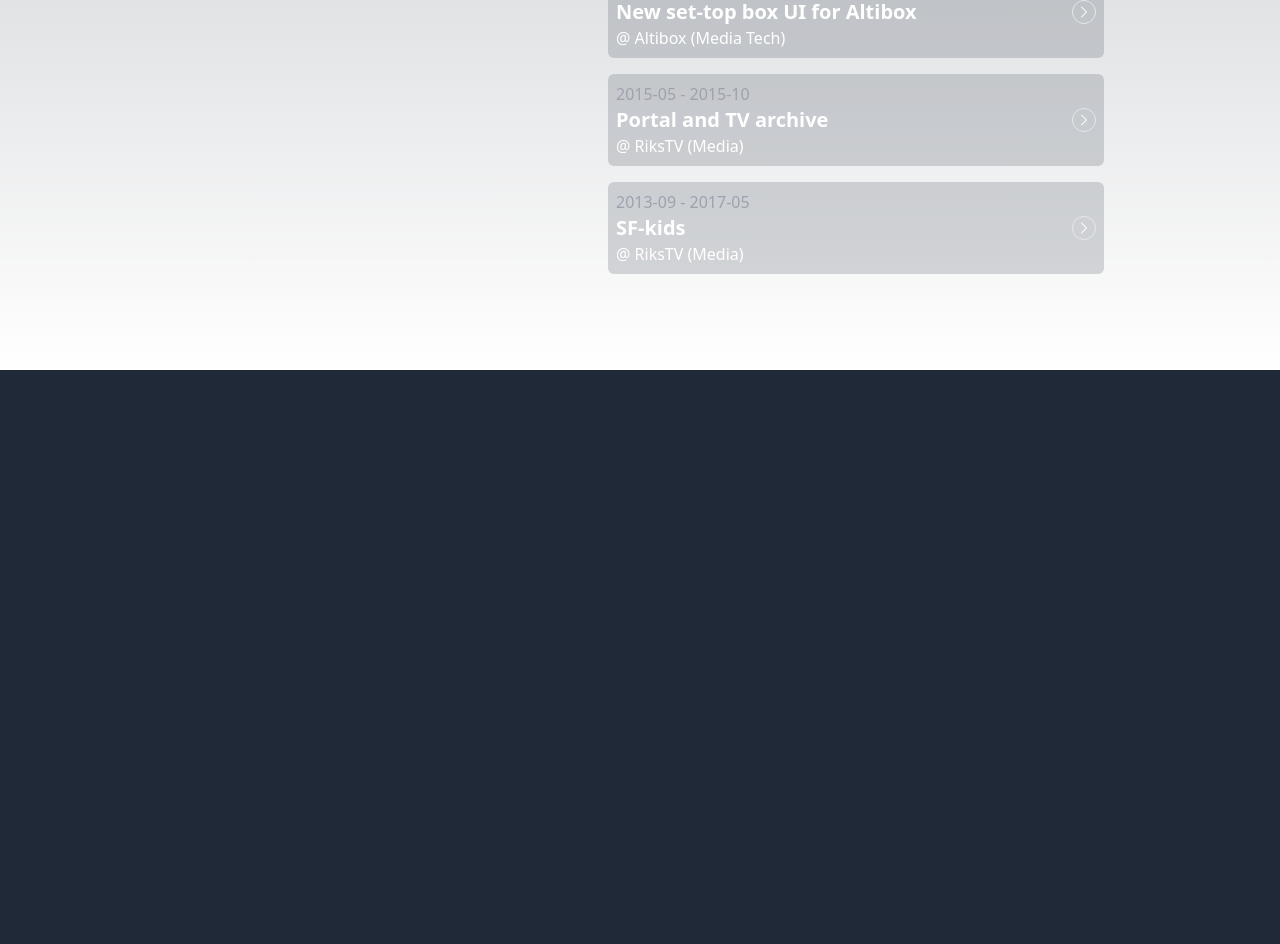
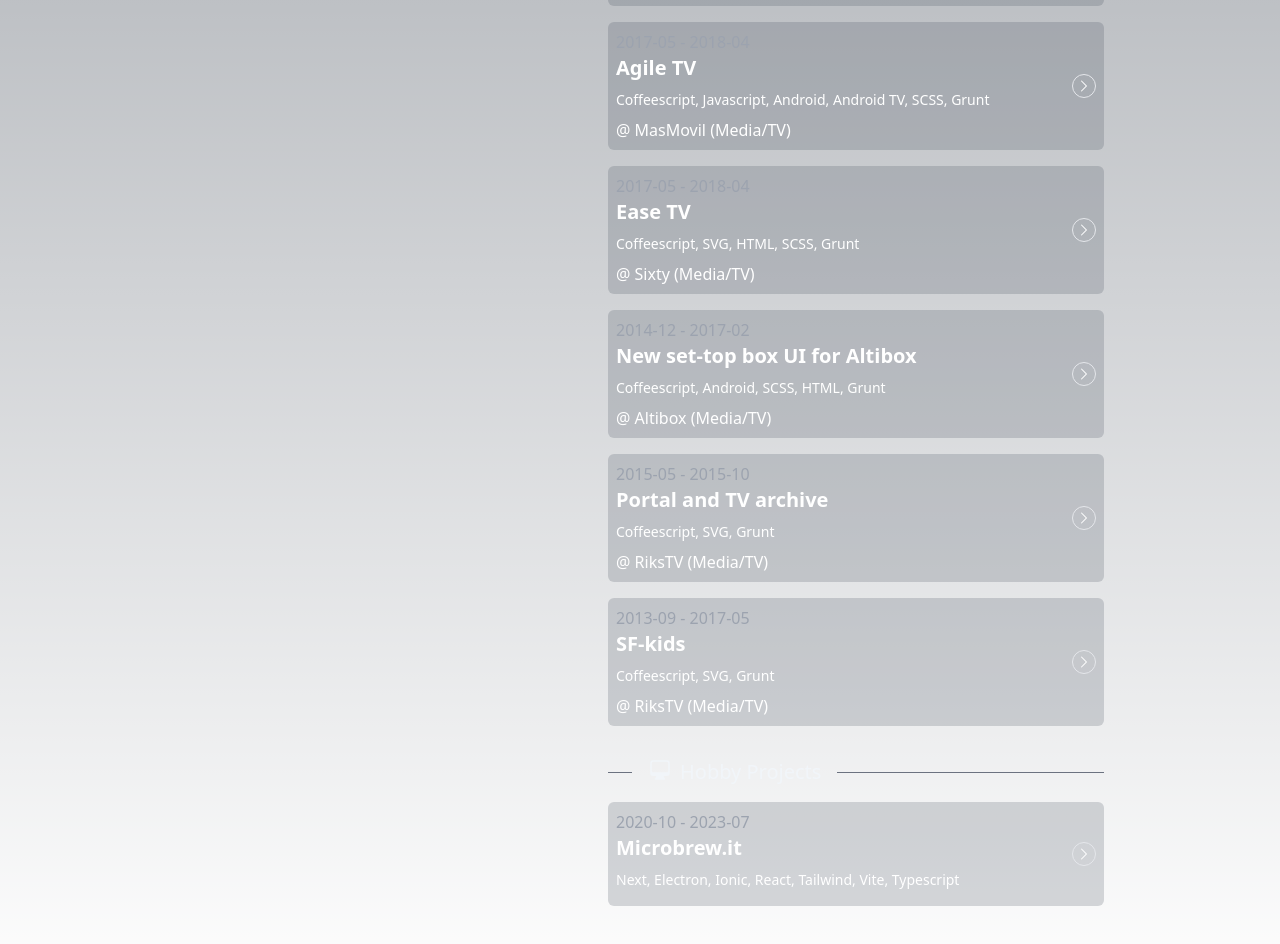
Before and after one commit to Torthu/thuneio, a Next.js app: page / in a window 1280 px wide. Shown: the part 2434-3378 px from the top of the page. Before the commit the page ends 2804 px from the top, so only its background shows below. Built offline with nearby package versions, Linux system fonts and the light colour scheme.

Commit message:
update CV

```diff
--- a/src/app/cv/RightCol.tsx
+++ b/src/app/cv/RightCol.tsx
@@ -47,6 +47,17 @@
       {cvdata.projects.map((project, i) => (
         <Project key={`project-${i}`} {...project} lang={lang} />
       ))}
+
+      <SectionHeader className="mt-4">
+        <FlexRow className="gap-2">
+          <ComputerDesktopIcon className="w-6 h-6 print:hidden" />
+          {lang === "en" ? "Hobby Projects" : "Hobbyprosjekter"}
+        </FlexRow>
+      </SectionHeader>
+
+      {cvdata.hobbyProjects.map((project, i) => (
+        <Project key={`project-${i}`} {...project} lang={lang} />
+      ))}
     </FlexCol>
   );
 }
--- a/src/components/molecules/Project.tsx
+++ b/src/components/molecules/Project.tsx
@@ -12,6 +12,7 @@
   role,
   title,
   summary,
+  technologies,
   lang,
 }: any) {
   const [toggle, setToggle] = useState<boolean>(false);
@@ -30,9 +31,14 @@
           <div className="text-xl font-extrabold print:font-bold print:text-sm">
             {title[lang]}
           </div>
-          <div>
-            @ {client} ({industry[lang]})
-          </div>
+          <div className="text-sm my-2">{technologies.join(", ")}</div>
+          {(client || industry) && (
+            <>
+              <div>
+                @ {client} {industry && <>({industry[lang]})</>}
+              </div>
+            </>
+          )}
         </FlexCol>
         <ChevronToggle toggle={toggle} />
       </FlexRow>
@@ -42,9 +48,11 @@
           toggle ? "" : "hidden"
         } print:block print:border-0 print:px-0`}
       >
-        <div>
-          {lang === "en" ? "Role" : "Rolle"}: {role[lang]}
-        </div>
+        {role && (
+          <div>
+            {lang === "en" ? "Role" : "Rolle"}: {role[lang]}
+          </div>
+        )}
         <div>{summary[lang]}</div>
       </FlexCol>
     </CvCard>
--- a/src/data/cvdata.tsx
+++ b/src/data/cvdata.tsx
@@ -176,6 +176,29 @@
     },
   ],
 
+  hobbyProjects: [
+    {
+      start: new Date(2020, 9),
+      end: new Date(),
+      client: undefined,
+      employer: undefined,
+      title: { no: "Microbrew.it", en: "Microbrew.it" },
+      technologies: [
+        "Next",
+        "Electron",
+        "Ionic",
+        "React",
+        "Tailwind",
+        "Vite",
+        "Typescript",
+      ],
+      summary: {
+        no: "Nettsted og applikasjon med informasjon og kalkulatorer for ølbrygging.",
+        en: "Website and application with information and calculators for beer brewing.",
+      },
+    },
+  ],
+
   projects: [
     {
       start: new Date(2023, 9),
@@ -185,9 +208,10 @@
       title: { no: "KS Fiks", en: "KS Fiks" },
       industry: { no: "Offentlig sektor", en: "Public Sector" },
       role: { no: "Seniorutvikler", en: "Senior Developer" },
+      technologies: ["Angular", "NGRX", "NX", "SASS", "Typescript"],
       summary: {
-        no: "Vedlikehold og videreutvikling av KS' fiks platform, som inneholder bl.a innbyggerrettede tjenester som \"Min Kommune\".",
-        en: "Development and maintenance of KS' fiks platform, that contains, amongst other services, citizen directed services such as \"Min Kommune\" (\"My County\").",
+        no: 'Vedlikehold og videreutvikling av KS\' fiks platform, som inneholder bl.a innbyggerrettede tjenester som "Min Kommune".',
+        en: 'Development and maintenance of KS\' fiks platform, that contains, amongst other services, citizen directed services such as "Min Kommune" ("My County").',
       },
     },
     {
@@ -198,6 +222,15 @@
       title: { no: "Betalingsgrenser", en: "Payment limits" },
       industry: { no: "Bank og Finans", en: "Banking" },
       role: { no: "Seniorutvikler", en: "Senior Developer" },
+      technologies: [
+        "React",
+        "Redux",
+        "Redux-Sagas",
+        "Styled Components",
+        "Typescript",
+        "Webpack",
+        "Turbo",
+      ],
       summary: {
         no: "Sbanken ville innføre betalingsgrenser for overføringer og betalinger både innenlands og utenlands. Gjennom prosjektet implementerte vi både konfigurasjonsmuligheter for beløpsgrenser samt validering og feilhåndtering i de ulike betalingsskjermene.",
         en: "Sbanken wanted to introduce payment limits for transfers and payments both domestically and internationally. Through the project we implemented both a micro frontend react application for configuration of payment limits as well as validation and error handlig for the different payment forms.",
@@ -212,6 +245,7 @@
         no: "Selvbetjent salg av Frendes personforsikringsprodukter",
         en: "Self-service sales of Frende's life insurance products.",
       },
+      technologies: ["React", "React Hooks", "Typescript", "SVG", "SCSS"],
       industry: { no: "Forsikring", en: "Insurance" },
       role: { no: "Seniorutvikler", en: "Senior Developer" },
       summary: {
@@ -228,6 +262,13 @@
         no: "Ny nettbutikk",
         en: "New web shop",
       },
+      technologies: [
+        "React",
+        "React Hooks",
+        "Typescript",
+        "Javascript",
+        "SCSS",
+      ],
       industry: { no: "Forsikring", en: "Insurance" },
       role: { no: "Seniorutvikler", en: "Senior Developer" },
       summary: {
@@ -244,7 +285,8 @@
         no: "Interaktiv fotballgrafikk til Cyta",
         en: "Interactive football graphics for Cyta",
       },
-      industry: { no: "Media", en: "Media" },
+      technologies: ["Coffeescript", "Javascript", "Android", "SCSS"],
+      industry: { no: "Media", en: "Media/TV" },
       role: { no: "Seniorutvikler", en: "Senior Developer" },
       summary: {
         no: "Cyta, en tv og telekomaktør på Kypros, ønsket å forbedre sine fotballsendinger ved å tilby interaktiv grafikk med blant annet lagoppstilling, ligatabell og foreløpige resultat i samtidige kamper. Dette ble av Cyta definert som et testprosjekt for å se om slike interaktive funksjoner via TV-dekoder virket konkurransefremmende. Torstein sin rolle var frontend-arkitektur og utvikling av disse skjermene.",
@@ -261,7 +303,8 @@
         no: "Nytt brukergrensesnitt til Vivacoms TV-dekoder",
         en: "New UI for Vivacom's set-top Box",
       },
-      industry: { no: "Media", en: "Media" },
+      technologies: ["Coffeescript", "Javascript", "Android", "SCSS", "Grunt"],
+      industry: { no: "Media", en: "Media/TV" },
       role: { no: "Seniorutvikler", en: "Senior Developer" },
       summary: {
         no: "Vivacom, det største teleselskapet i Bulgaria, ønsket å oppgradere TV-opplevelsen på sine TV-dekodere. Torstein bidro i rollen som arkitekt, inkludert verifisering av hvorvidt TV-boksen og den inkluderte nettleseren til Vivacom støttet komponentene til Sixtys TV-UI-rammeverk.",
@@ -278,7 +321,8 @@
         no: "Nytt brukergrensesnitt til Telekom Srbijas TV-dekoder",
         en: "New UI for Telekom Srbija's tet-top Box",
       },
-      industry: { no: "Media", en: "Media" },
+      technologies: ["Coffeescript", "Javascript", "Android", "SCSS", "Grunt"],
+      industry: { no: "Media", en: "Media/TV" },
       role: { no: "Seniorutvikler", en: "Senior Developer" },
       summary: {
         no: "Serbia Telekom, det største teleselskapet i Serbia, ønsket å oppgradere TV-opplevelsen på sine TV-dekodere. Torstein bidro gjennom å få en første versjon av brukergrensesnittet til å kjøre på boksene sammen med et demo-api i forbindelse med salgsprosessen.",
@@ -295,7 +339,15 @@
         no: "Agile TV",
         en: "Agile TV",
       },
-      industry: { no: "Media", en: "Media" },
+      technologies: [
+        "Coffeescript",
+        "Javascript",
+        "Android",
+        "Android TV",
+        "SCSS",
+        "Grunt",
+      ],
+      industry: { no: "Media", en: "Media/TV" },
       role: { no: "Seniorutvikler", en: "Senior Developer" },
       summary: {
         no: "MasMovil, et spansk telekomselskap, ønsket å gjøre et inntog i TV-distributør-markedet gjennom et nytt produkt kalt Agile TV. Prosjektet var å implementere en fullverdig smarttv-boks sammen med partnere Huawei, Technicolor og Google. Sammen laget vi en systemapplikasjon med blant annet en egen applikasjonslauncher, kanalliste med stømmer og data fra både digitalt bakkenett, Huaweis strømmeplattform og andre applikasjoner på Android TV-boksen. Systemapplikasjonen ble sertifisert av Google. Torstein sin oppgave var innsamling av funksjonelle krav, modellering og implementasjon av brukergrensesnittet.",
@@ -312,7 +364,8 @@
         no: "Ease TV",
         en: "Ease TV",
       },
-      industry: { no: "Medieteknologi", en: "Media Tech" },
+      technologies: ["Coffeescript", "SVG", "HTML", "SCSS", "Grunt"],
+      industry: { no: "Medieteknologi", en: "Media/TV" },
       role: { no: "Techlead, Arkitekt", en: "Tech Lead, Architect" },
       summary: {
         no: "Sixty ønsket å styrke sin posisjon som en ledende aktør innen brukergrensesnitt til smart tv applikasjoner. Som del av dette ble et «white label» TV-grensesnitt kalt Ease TV utviklet. Torstein sin rolle var å stå for arkitektur, inkludert modellering og abstraksjoner for interaksjon med både ulike innholds-APIer og ulike system-APIer på ulike smartplattformer. Torstein var også sentral i arbeidet med å få en egen system-wrapper-apk til Android-bokser å bli godkjent av Google.",
@@ -329,7 +382,8 @@
         no: "Nytt dekoder-brukersnitt til Altibox",
         en: "New set-top box UI for Altibox",
       },
-      industry: { no: "Medieteknologi", en: "Media Tech" },
+      technologies: ["Coffeescript", "Android", "SCSS", "HTML", "Grunt"],
+      industry: { no: "Medieteknologi", en: "Media/TV" },
       role: { no: "Seniorutvikler", en: "Senior Developer" },
       summary: {
         no: "Altibox ønsket å styrke sin posisjon som en ledende TV-distributør i Norge. Sammen med samarbeidspartnere Huawei og Sixty leverte de ny infrastruktur, ny TV-boks og det da best likte TV-brukergrensesnittet i Norge. Torstein var sentral i utviklingen av blant annet TV-guiden og data-abstraksjonslag. Torstein jobbet også som del av prosjektet en periode i Nanjing, Kina, der Huawei har sin testorganisasjon og utviklingsavdeling for Android til TV-bruk.",
@@ -346,7 +400,8 @@
         no: "Portal og TV-arkiv",
         en: "Portal and TV archive",
       },
-      industry: { no: "Medieteknologi", en: "Media" },
+      technologies: ["Coffeescript", "SVG", "Grunt"],
+      industry: { no: "Medieteknologi", en: "Media/TV" },
       role: { no: "Utvikler", en: "Developer" },
       summary: {
         no: 'RiksTV ønsket å styrke sin posisjon innenfor strømming. Som del av satsningen ble det implementert en forside ("portal") og en arkiv-applikasjon "ukesarkiv" for å fronte alt innholdet RiksTV kunne tilby fra sine kanaler. Torstein stod for all brukergrensesnitt-utvikling på TV-boksen.',
@@ -363,7 +418,8 @@
         no: "SF-kids/Barnas Favoritter",
         en: "SF-kids",
       },
-      industry: { no: "Media", en: "Media" },
+      technologies: ["Coffeescript", "SVG", "Grunt"],
+      industry: { no: "Media", en: "Media/TV" },
       role: { no: "Utvikler", en: "Developer" },
       summary: {
         no: 'Som del av RiksTVs fokus på strømming av "video on demand" utviklet Torstein flere applikasjoner. Et eksempel er strømmeapplikasjonen SF-kids (i starten kalt Barnas Favoritter) som var en tilpasset applikasjon for strømming av barneinnhold.',
```
